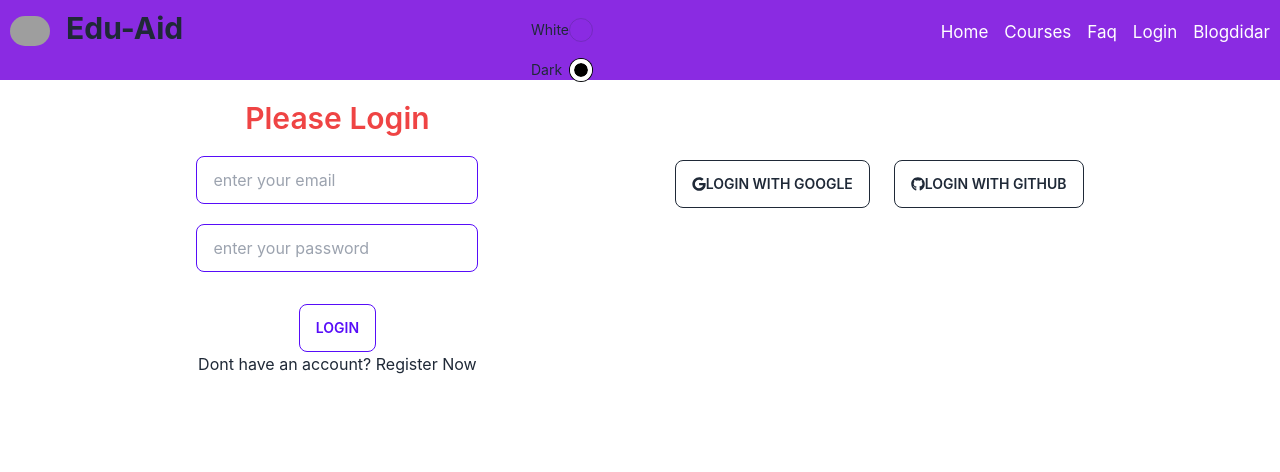
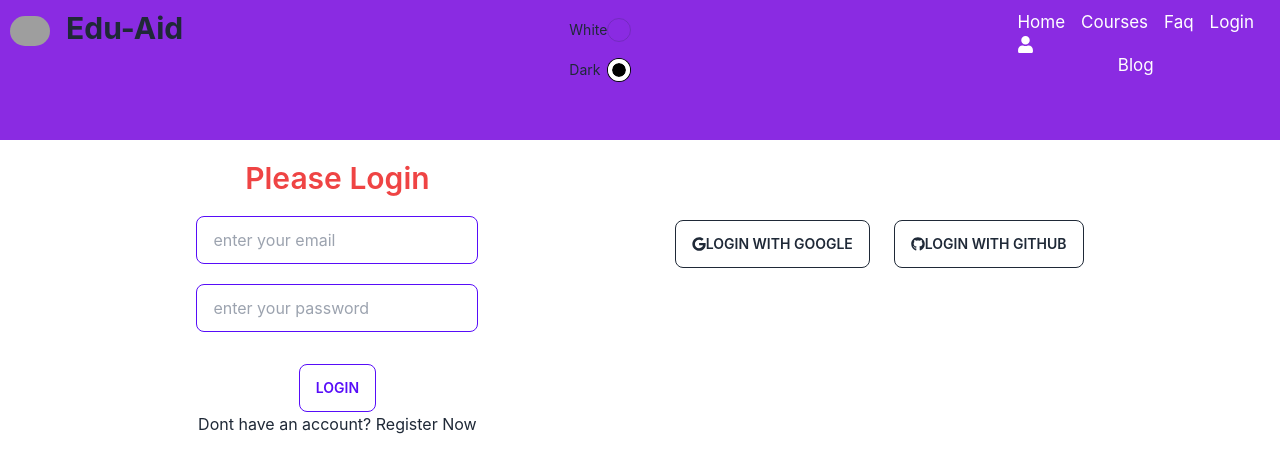
Before and after one commit to didar07/edu-aid-client, a React (Create React App) app: page /login in a window 1280 px wide. Shown: the top 472 px of the page. Built offline with nearby package versions, Linux system fonts and the light colour scheme; no server answers; grey boxes are pictures that could not be loaded.

Commit message:
user info added

```diff
--- a/src/components/Header/Header.css
+++ b/src/components/Header/Header.css
@@ -7,7 +7,7 @@
 
 .nav {
     background-color: blueviolet;
-    height: 80px;
+    height: 140px;
     padding: 10px;
 }
 
--- a/src/components/Header/Header.js
+++ b/src/components/Header/Header.js
@@ -2,6 +2,7 @@ import React, { useContext } from 'react';
 import { Link } from 'react-router-dom';
 import './Header.css'
 import { AuthContext } from '../../contexts/AuthProvider/Authprovider'
+import { FaUser } from 'react-icons/fa';
 const Header = () => {
     const { user } = useContext(AuthContext)
     return (
@@ -27,13 +28,25 @@ const Header = () => {
 
 
 
-            <div className='nav-link'>
-                <Link className='mr-4' to='/home'>Home</Link>
-                <Link className='mr-4' to='/course/:id'>Courses</Link>
-                <Link className='mr-4' to='/faq'>Faq</Link>
-                <Link className='mr-4' to='/login'>Login</Link>
-                <Link to='/blog'>Blog</Link>
-                <Link>{user?.displayName}</Link>
+            <div >
+                <Link className='nav-link mr-4' to='/home'>Home</Link>
+                <Link className='nav-link mr-4' to='/course/:id'>Courses</Link>
+                <Link className='nav-link mr-4' to='/faq'>Faq</Link>
+                {
+                    user?.uid ?
+                        <span className='text-white'>{user?.displayName}</span>
+                        :
+                        <Link className='nav-link mr-4' to='/login'>Login</Link>
+                }
+
+                <Link className='nav-link mr-4'>{
+                    user?.photoURL ? <img className='rounded' style={{ height: "40px" }} src={user?.photoURL2} alt="" />
+                        :
+                        <FaUser></FaUser>
+                }</Link>
+                <Link className='nav-link mr-4' to='/blog'>Blog</Link>
+                <Link className='nav-link mr-4'></Link>
+
             </div>
         </nav>
     );
--- a/src/components/Login/Login.js
+++ b/src/components/Login/Login.js
@@ -1,7 +1,21 @@
-import React from 'react';
+import React, { useContext } from 'react';
 import { Link } from 'react-router-dom';
 import { FaGithub, FaGoogle } from 'react-icons/fa';
+import { AuthContext } from '../../contexts/AuthProvider/Authprovider';
+import { GoogleAuthProvider } from 'firebase/auth';
 const Login = () => {
+    const { providerLogin } = useContext(AuthContext)
+    const googleProvider = new GoogleAuthProvider()
+
+    const handleGoogleSignIn = () => {
+        providerLogin(googleProvider)
+            .then(result => {
+                const user = result.user
+                console.log(user)
+            })
+            .catch(error => console.error(error))
+    }
+
     return (
         <div className='flex justify-evenly'>
             <div>
@@ -17,7 +31,7 @@ const Login = () => {
                 </form>
             </div>
             <div className='mt-20'>
-                <button className="btn btn-outline btn-dark mr-6"><FaGoogle></FaGoogle> Login with Google</button>
+                <button onClick={handleGoogleSignIn} className="btn btn-outline btn-dark mr-6"><FaGoogle></FaGoogle> Login with Google</button>
                 <button className="btn btn-outline btn-dark"><FaGithub></FaGithub> Login with Github</button>
             </div>
         </div>
--- a/src/contexts/AuthProvider/Authprovider.js
+++ b/src/contexts/AuthProvider/Authprovider.js
@@ -1,10 +1,30 @@
-import React, { createContext } from 'react';
-
+import React, { createContext, useEffect, useState } from 'react';
+import { getAuth, onAuthStateChanged, signInWithPopup } from 'firebase/auth'
+import app from '../../firebase/firebase.config';
 
 export const AuthContext = createContext()
+const auth = getAuth(app)
+
 const Authprovider = ({ children }) => {
-    const user = { displayName: 'didar' }
-    const authInfo = { user }
+    const [user, setUser] = useState(null)
+
+    const providerLogin = (provider) => {
+        return signInWithPopup(auth, provider)
+    }
+
+    useEffect(() => {
+        const Unsubscribe = onAuthStateChanged(auth, (currentUser) => {
+            console.log('user inside cng', currentUser)
+            setUser(currentUser)
+        })
+
+        return () => {
+            Unsubscribe()
+        }
+
+    }, [])
+
+    const authInfo = { user, providerLogin }
 
     return (
         <AuthContext.Provider value={authInfo}>
```
